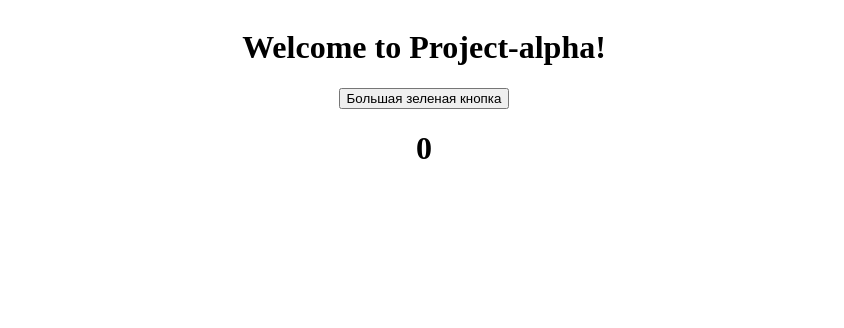
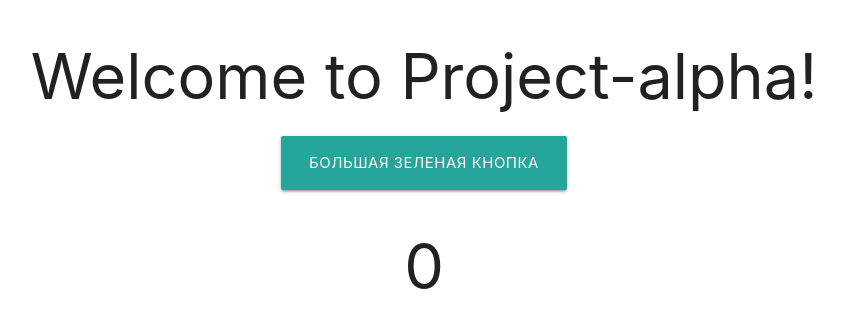
Before and after one commit to asynccat/project-alpha, a React (Create React App) app in the folder frontend/: page / in a window 1280 px wide. Shown: the top 328 px of the page, without its empty margins (216-1060 px from the left). Built offline with nearby package versions, Linux system fonts and the light colour scheme.

Commit message:
choose css-framework

```diff
--- a/frontend/package.json
+++ b/frontend/package.json
@@ -18,6 +18,7 @@
     "react-dom": "^17.0.1",
     "react-scripts": "4.0.2",
     "react-testing-library": "^8.0.1",
+    "stylelint-scss": "^3.19.0",
     "typescript": "^4.1.5",
     "web-vitals": "^1.1.0"
   },
--- a/frontend/public/index.html
+++ b/frontend/public/index.html
@@ -10,10 +10,10 @@
       content="Web site created using create-react-app"
     />
     <link rel="apple-touch-icon" href="%PUBLIC_URL%/logo192.png" />
-    <!-- <link
+    <link
       rel="stylesheet"
       href="https://cdnjs.cloudflare.com/ajax/libs/materialize/1.0.0/css/materialize.min.css"
-    /> -->
+    />
     <!--
       manifest.json provides metadata used when your web app is installed on a
       user's mobile device or desktop. See https://developers.google.com/web/fundamentals/web-app-manifest/
--- a/frontend/src/components/button/Button.scss
+++ b/frontend/src/components/button/Button.scss
@@ -1,5 +1,8 @@
 button {
+  background-color: lightseagreen;
+  color: white;
   cursor: pointer;
+  font-size: 2rem;
 }
 
 h1 {
--- /dev/null
+++ b/frontend/src/react-app-env.d.ts
@@ -0,0 +1 @@
+/// <reference types="react-scripts" />
```
Also changed, not shown: frontend/.stylelintrc.json (added), 1 other file (tests, documents, lock files or other folders).
